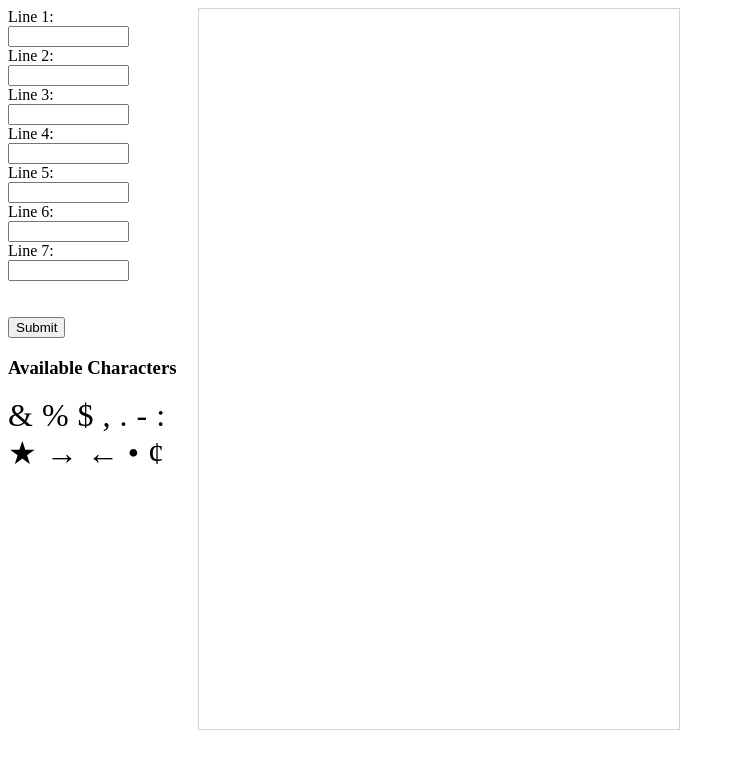
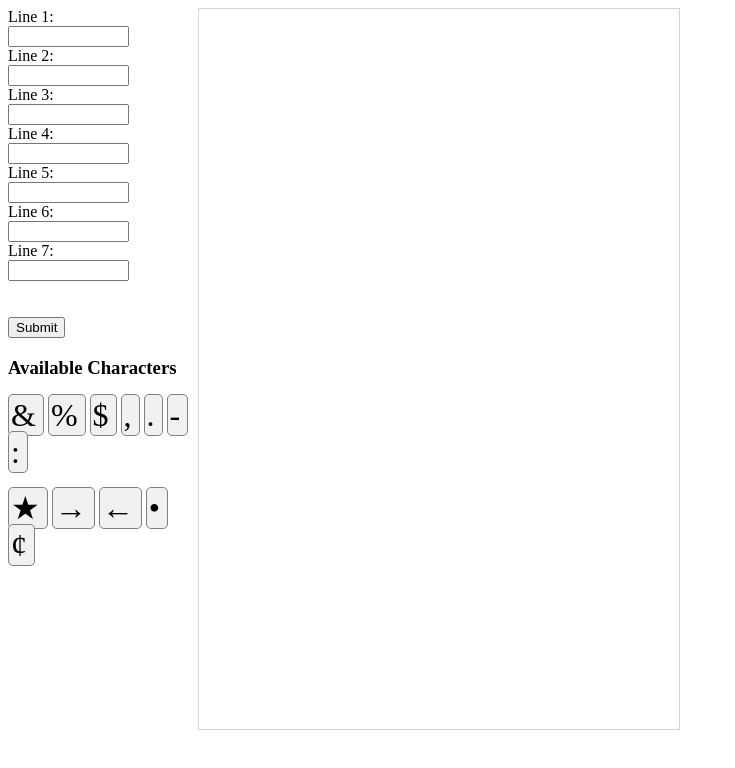
Before and after one commit to SpruceMist/asign, a plain HTML site: page index.html in a window 1280 px wide. Shown: the whole page, without its empty margins (0-735 px from the left). Drawn offline with Linux system fonts and the light colour scheme.

Commit message:
added backgrounds to character buttons

```diff
--- a/index.html
+++ b/index.html
@@ -10,9 +10,15 @@ p.one {
     display: inline;
     font-size: 200%;
     letter-spacing: 5px;
+    border-color: gray;
+    border-style: solid;
+    border-width: 1px;
+    background-color: #f1f1f1;
+    padding: 2px;
+    border-radius: 5px;
 }
 p.one:hover {
-    background-color: #f1f1f1;
+    background-color: #d8d8d8;
 }
 
 div.mainform {
@@ -25,6 +31,10 @@ div.mainform {
         }
         @media print {
             /* Add your custom css rules here */
+            div.mainform {
+                /* width:0%;
+                z-index: 0; */
+            }
             input {
                 display: none;
             }
@@ -50,6 +60,7 @@ div.mainform {
                 {
                 margin: 10mm 15mm 10mm 15mm; /* margin you want for the content */
             }
+
         }
 
     </style>
@@ -175,7 +186,7 @@ div.mainform {
             <p class="one" onclick="javascript:addSymbol('.')">.</p>
             <p class="one" onclick="javascript:addSymbol('-')">-</p>
             <p class="one" onclick="javascript:addSymbol(':')">:</p>
-            <br>
+            <br><br>
             <p class="one" onclick="javascript:addSymbol('\u2605')">&#x2605</p>
             <p class="one" onclick="javascript:addSymbol('\u2192')">&#x2192</p>
             <p class="one" onclick="javascript:addSymbol('\u2190')">&#x2190</p>
```
